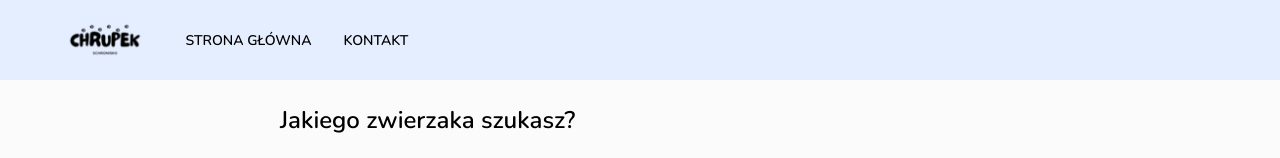
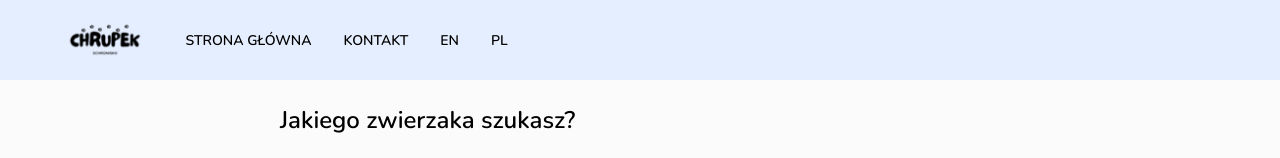
Before and after one commit to Zyziolez/AnimalShelterWebsite, a Vue app: page / in a window 1280 px wide. Shown: the top 158 px of the page. Built offline with nearby package versions, Linux system fonts and the light colour scheme; no server answers; the HTML template or start-up script is replaced by a standard one.

Commit message:
added languages

```diff
--- a/package.json
+++ b/package.json
@@ -19,6 +19,7 @@
     "@vee-validate/zod": "^4.15.1",
     "vee-validate": "^4.15.1",
     "vue": "^3.5.32",
+    "vue-i18n": "^11.4.5",
     "vue-router": "^5.0.4",
     "zod": "^4.4.3"
   },
--- a/src/components/MenuComponent.vue
+++ b/src/components/MenuComponent.vue
@@ -1,4 +1,6 @@
 <script lang="ts" setup>
+import { useI18n } from 'vue-i18n';
+const { locale } = useI18n()
 
 </script>
 <template>
@@ -6,5 +8,7 @@
          <RouterLink to="/" class="btn btn-ghost"><img src="@/assets/images/logo-schronisko-xs.png" class="h-10" /></RouterLink>
         <RouterLink to="/" class="btn btn-ghost">STRONA GŁÓWNA</RouterLink>
         <RouterLink to="/kontakt" class="btn btn-ghost">KONTAKT</RouterLink>
+        <button class="btn btn-ghost" @click="locale = 'en'">EN</button>
+        <button class="btn btn-ghost" @click="locale = 'pl'">PL</button>
     </div>
 </template>
--- /dev/null
+++ b/src/i18n/index.ts
@@ -0,0 +1,32 @@
+import { createI18n } from 'vue-i18n'
+
+const i18n = createI18n({
+  locale: 'pl',
+  fallbackLocale: 'en',
+  messages: {
+    pl: {
+      animal: {
+        add: 'Dodaj zwierzę do bazy',
+        name: 'Imię',
+        species: 'Gatunek',
+        age: 'Wiek',
+        sex: 'Płeć',
+        male: 'Samiec',
+        female: 'Samica',
+      }
+    },
+    en: {
+      animal: {
+        add: 'Add animal to database',
+        name: 'Name',
+        species: 'Species',
+        age: 'Age',
+        sex: 'Sex',
+        male: 'Male',
+        female: 'Female',
+      }
+    }
+  }
+})
+
+export default i18n
--- a/src/main.ts
+++ b/src/main.ts
@@ -2,9 +2,11 @@ import { createApp } from 'vue'
 import './assets/main.css'
 import App from './App.vue'
 import router from './router'
+import i18n from '@/i18n'
 
 const app = createApp(App)
 
 app.use(router)
+app.use(i18n)
 
 app.mount('#app')
```
Also changed, not shown: 1 other file (tests, documents, lock files or other folders).
